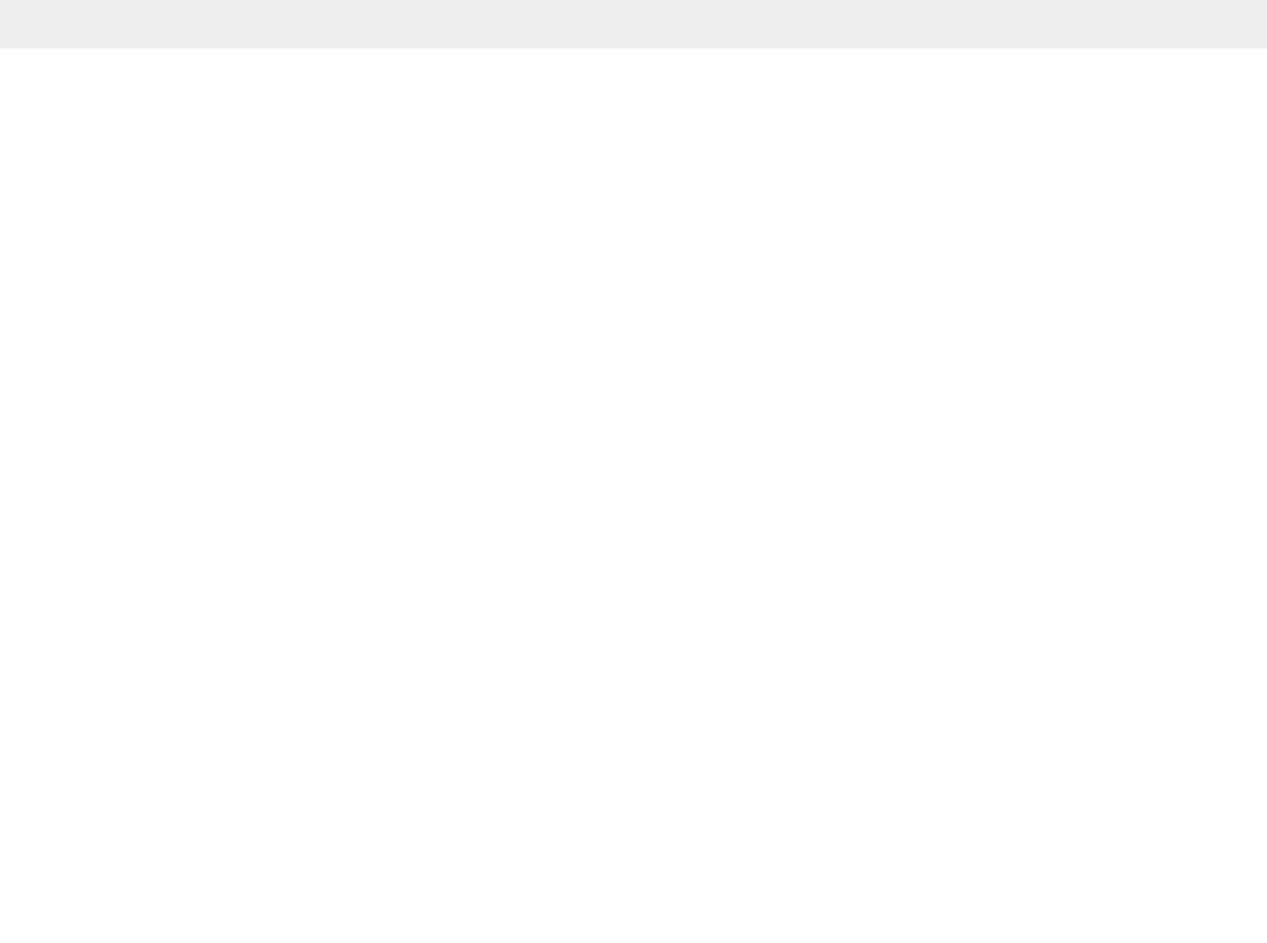
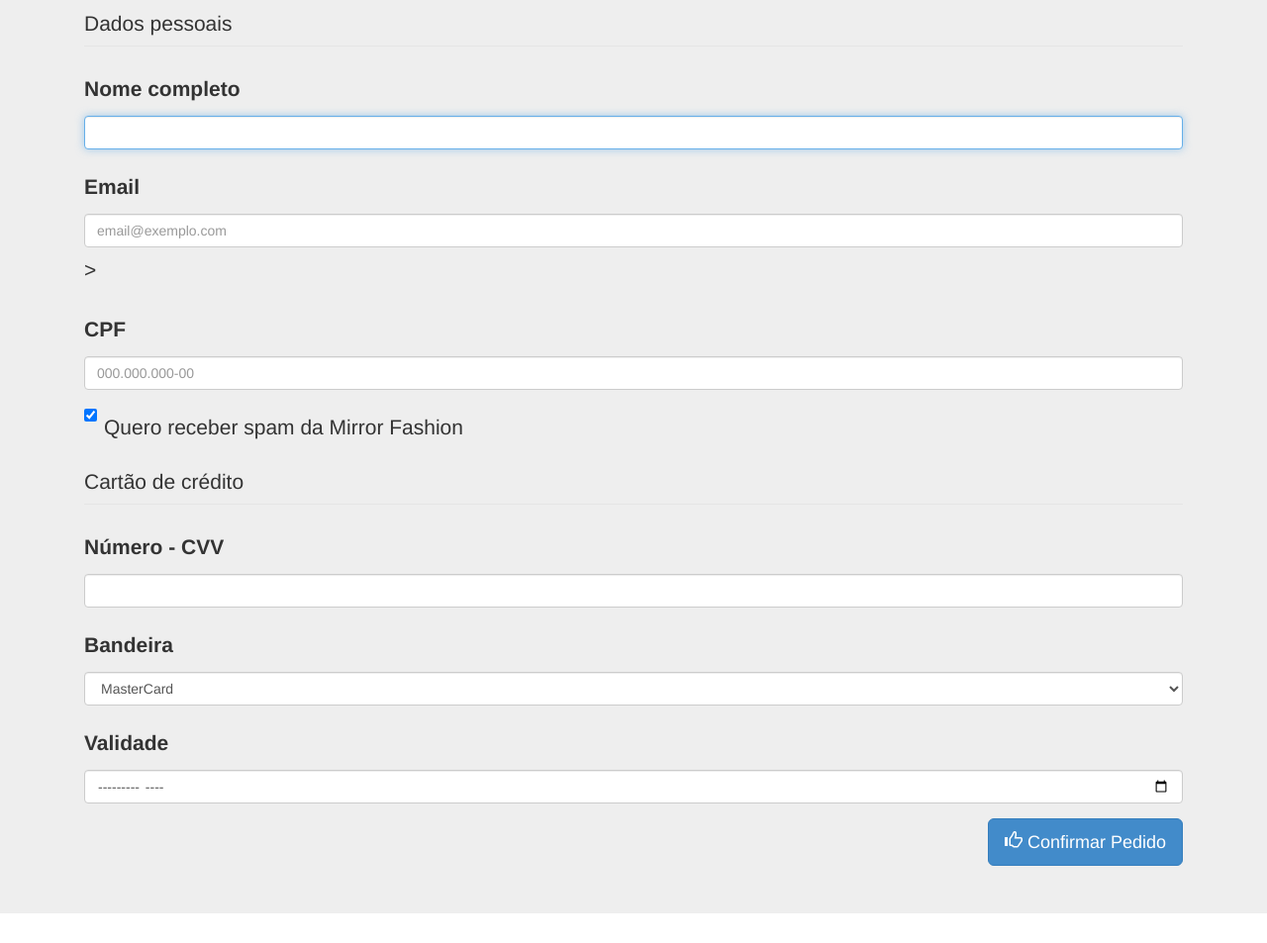
Before and after one commit to gabsferreira/mirrorfashion-final, a PHP site: page /checkout.php in a window 1280 px wide. Shown: the part 711-1664 px from the top of the page at 99% size. Before the commit the page ends 760 px from the top, so only its background shows below. Run offline with PHP 8.4, Linux system fonts and the light colour scheme; data that the repository does not hold is empty.

Commit message:
Exercicios 10.10

```diff
--- a/checkout.php
+++ b/checkout.php
@@ -32,6 +32,56 @@
                             </dl>
                         </div><!-- fim .panel-body -->
                     </div><!-- fim .panel -->
+                    <!-- Exercicios 10.10 -->
+                    <form>
+                        <fieldset>
+                            <legend>Dados pessoais</legend>
+
+                            <div class="form-group">
+                                <label for="nome">Nome completo</label>
+                                <input type="text" class="form-control" id="nome" name="nome" autofocus>
+                            </div>
+                            <div class="form-group">
+                                <label for="email">Email</label>
+                                <input type="email" class="form-control" id="email" name="email" placeholder="email@exemplo.com">>
+                            </div>
+                            <div class="form-group">
+                                <label for="cpf">CPF</label>
+                                <input type="text" class="form-control" id="cpf" name="cpf" placeholder="000.000.000-00">
+                            </div>
+                            <div class="checkbox">
+                                <label>
+                                <input type="checkbox" value="sim" name="spam" checked>
+                                    Quero receber spam da Mirror Fashion
+                                </label>
+                            </div>
+                        </fieldset>
+                        <fieldset>
+                            <legend>Cartão de crédito</legend>
+
+                            <div class="form-group">
+                                <label for="numero-cartao">Número - CVV</label>
+                                <input type="text" class="form-control"
+                                id="numero-cartao" name="numero-cartao">
+                            </div>
+                            <div class="form-group">
+                                <label for="bandeira-cartao">Bandeira</label>
+                                <select name="bandeira-cartao" id="bandeira-cartao" class="form-control">
+                                    <option value="master">MasterCard</option>
+                                    <option value="visa">VISA</option>
+                                    <option value="amex">American Express</option>
+                                </select>
+                            </div>
+                            <div class="form-group">
+                                <label for="validade-cartao">Validade</label>
+                                <input type="month" class="form-control" id="validade-cartao" name="validade-cartao">
+                            </div>
+                        </fieldset>
+                        <button type="submit" class="btn btn-primary btn-lg pull-right">
+                            <span class="glyphicon glyphicon-thumbs-up"></span>
+                            Confirmar Pedido
+                        </button>
+                    </form>
                 </div>
             </div>
         </div>
```
